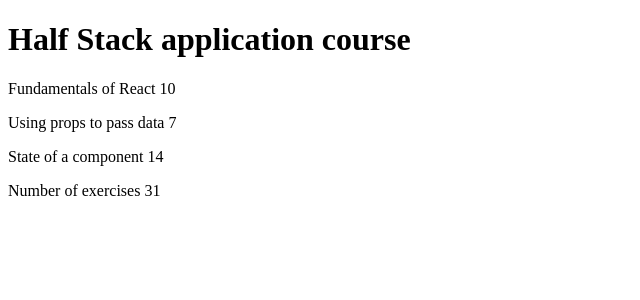
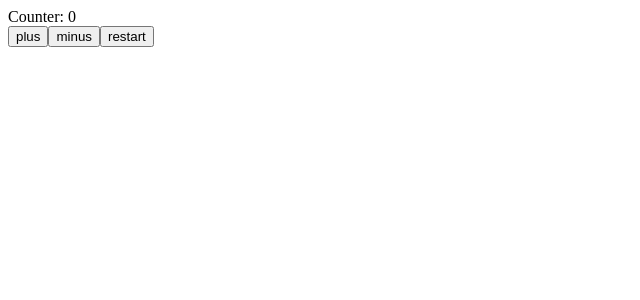
Before and after one commit to diazale16/webdev-helsinki-course, a React (Vite) app in the folder part1/: page / in a window 1280 px wide. Shown: the top 300 px of the page, without its empty margins (0-640 px from the left). Built offline with nearby package versions, Linux system fonts and the light colour scheme.

Commit message:
code of the 1c part exercises

```diff
--- a/part1/src/App.jsx
+++ b/part1/src/App.jsx
@@ -1,64 +1,35 @@
-const Header = (props) => {
-  return (
-    <h1>
-      {props.course.name}
-    </h1>
-  )
-}
+import { useState } from "react"
 
-const Part = (props) => {
-  return (
-    <p>
-      {props.name} {props.exercise}
-    </p>
-  )
-}
+const Display = ({ counter }) => <div>Counter: {counter}</div>
 
-const Content = (props) => {
-  return (
-    <div>
-      {props.course.parts.map((element, index) =>
-        <Part key={index} name={element.name} exercise={element.exercises}></Part>)}
-    </div>
-  )
-}
-
-const Total = (props) => {
-  const totalExercises = props.course.parts.reduce(
-    (accumulator, parte) => accumulator + parte.exercises, 0);
-
-  return (
-    <p>
-      Number of exercises {totalExercises}
-    </p>
-  )
-}
-
+const Button = ({ text, onClick}) => <button onClick={onClick}>{text}</button>
 
 const App = () => {
-  const course = {
-    name: "Half Stack application course",
-    parts: [
-      {
-        name: "Fundamentals of React",
-        exercises: 10
-      },
-      {
-        name: "Using props to pass data",
-        exercises: 7
-      },
-      {
-        name: "State of a component",
-        exercises: 14
-      }
-    ]
+  const [ counter, setCounter] = useState(0)
+  // console.log(`rendering with counter value equals ${counter}`)
+
+  // Increase the counter for every click
+  const increaseCounter = () => {
+    // console.log(`increasing value from the original ${counter}`)
+    setCounter(counter + 1)
+  }
+
+  const decreaseCounter = () => {
+    // console.log(`decreasing value from the original ${counter}`)
+    setCounter(counter - 1)
+  }
+
+  const restartCounter = () => {
+    // console.log(`resetting to zero from the original ${counter}`)
+    setCounter(0)
   }
 
   return (
     <div>
-      <Header course={course} ></Header>
-      <Content course={course} ></Content>
-      <Total course={course} ></Total>
+      <Display counter={counter}></Display>
+      <Button text={"plus"} onClick={increaseCounter}></Button>
+      <Button onClick={decreaseCounter} text={"minus"}></Button>
+      <Button text={"restart"} onClick={restartCounter}></Button>
     </div>
   )
 }
```
